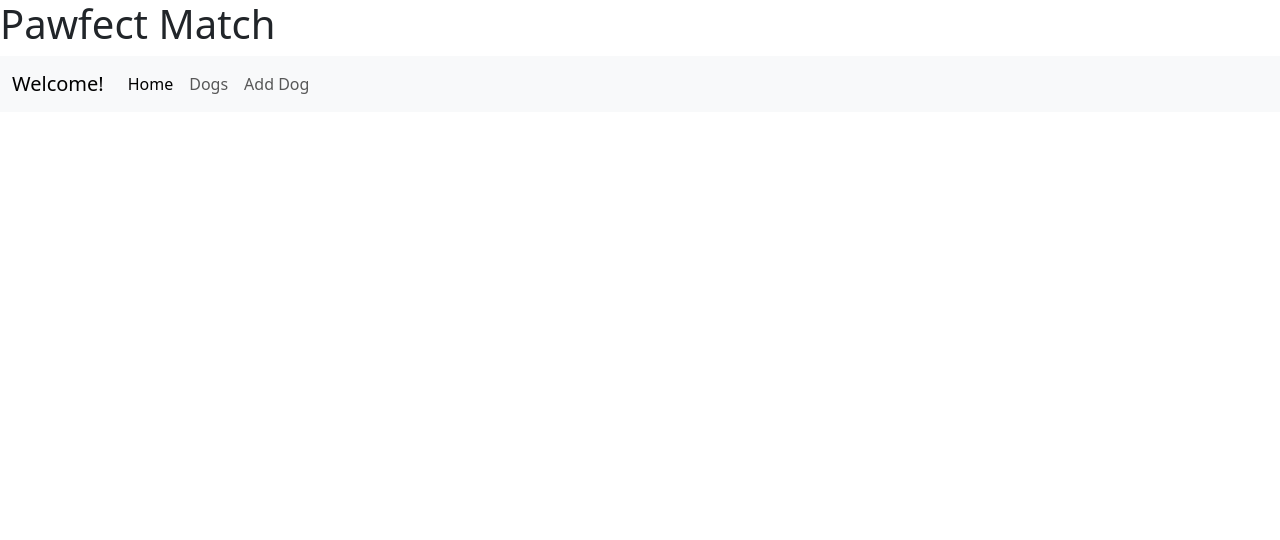
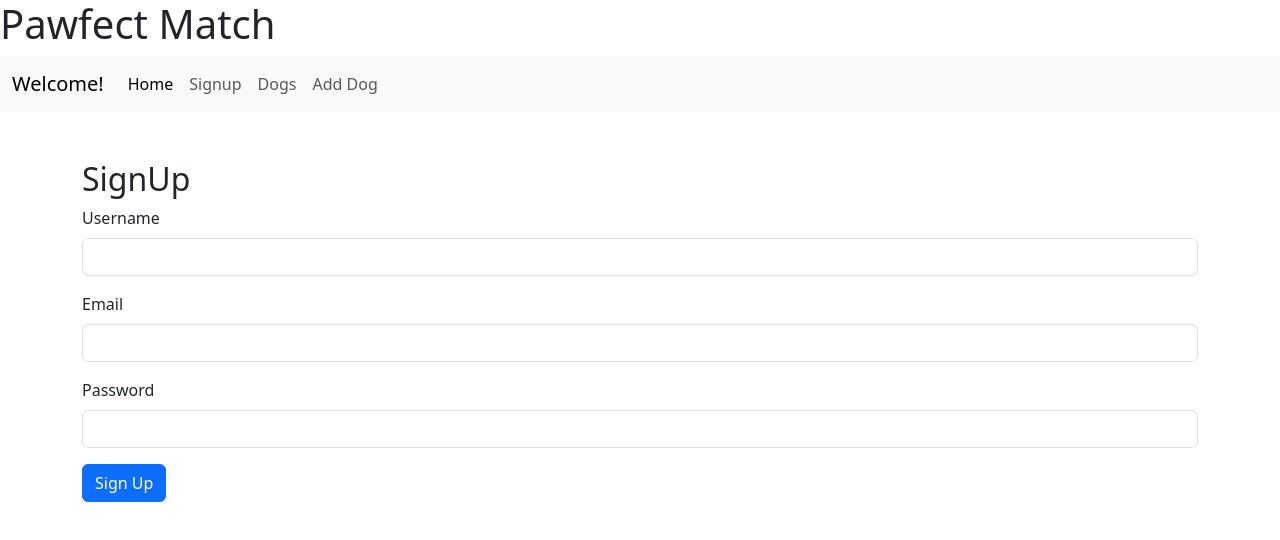
Before and after one commit to Jory-Roberts/pawfect-match, a React (Create React App) app in the folder client/: page /signup in a window 1280 px wide. Shown: the top 540 px of the page. Built offline with nearby package versions, Linux system fonts and the light colour scheme; no server answers.

Commit message:
SignUp works with frontend and updates state

```diff
--- a/client/src/App.js
+++ b/client/src/App.js
@@ -1,5 +1,5 @@
 import React, { useEffect, useState } from 'react';
-import { Route, Routes } from 'react-router-dom';
+import { Route, Routes, useNavigate } from 'react-router-dom';
 import Home from './components/Home/Home';
 import DogLanding from './components/DogLanding/DogLanding';
 import DogDetail from './components/DogDetail/DogDetail';
@@ -8,13 +8,23 @@ import Header from './components/Header/Header';
 import Navigation from './components/Navigation/Navigation';
 import 'bootstrap/scss/bootstrap.scss';
 import 'bootstrap/dist/js/bootstrap.bundle.min.js';
+import SignUp from './components/SignUp/SignUp';
 
 const App = () => {
+  const navigate = useNavigate();
+  const [user, setUser] = useState(null);
   const [dogs, setDogs] = useState([]);
 
   useEffect(() => {
+    fetchUser();
     fetchDogs();
   }, []);
+
+  const fetchUser = async () => {
+    const response = await fetch('/check_session');
+    const userData = await response.json();
+    setUser(userData);
+  };
 
   const fetchDogs = async () => {
     const response = await fetch('/dogs');
@@ -26,6 +36,11 @@ const App = () => {
     setDogs((current) => [...current, dog]);
   };
 
+  const handleSetUser = (user) => {
+    setUser(user);
+    navigate('/');
+  };
+
   return (
     <div>
       <main>
@@ -35,6 +50,10 @@ const App = () => {
           <Route
             path='/'
             element={<Home />}
+          />
+          <Route
+            path='/signup'
+            element={<SignUp onSignUp={handleSetUser} />}
           />
           <Route
             path='/dogs'
--- a/client/src/components/Navigation/Navigation.js
+++ b/client/src/components/Navigation/Navigation.js
@@ -37,6 +37,14 @@ const Navigation = () => {
             <li className='nav-item'>
               <Link
                 className='nav-link'
+                to='/signup'
+              >
+                Signup
+              </Link>
+            </li>
+            <li className='nav-item'>
+              <Link
+                className='nav-link'
                 to='/dogs'
               >
                 Dogs
--- /dev/null
+++ b/client/src/components/SignUp/SignUp.js
@@ -0,0 +1,116 @@
+import { useFormik } from 'formik';
+import * as Yup from 'yup';
+import { useState } from 'react';
+
+const SignUp = ({ onSignUp }) => {
+  const formik = useFormik({
+    initialValues: {
+      username: '',
+      email: '',
+      password: '',
+    },
+    validationSchema: Yup.object({
+      username: Yup.string().required('Username is required'),
+      email: Yup.string().required('Email is required'),
+      password: Yup.string().min(8, 'Password must be at least 8 characters').required('Password is required'),
+    }),
+    onSubmit: async (values) => {
+      try {
+        const response = await fetch('/signup', {
+          method: 'POST',
+          headers: {
+            'Content-Type': 'application/json',
+          },
+          body: JSON.stringify(values),
+        });
+        if (response.ok) {
+          const userData = await response.json();
+          onSignUp(userData);
+        } else {
+          const errorData = await response.json();
+          alert(errorData.error);
+        }
+      } catch (error) {
+        console.error('Error during signup', error);
+      }
+    },
+  });
+  return (
+    <div className='container mt-5'>
+      <h2>SignUp</h2>
+      <form onSubmit={formik.handleSubmit}>
+        <div className='mb-3'>
+          <label
+            htmlFor='username'
+            className='form-label'
+          >
+            Username
+          </label>
+          <input
+            id='username'
+            name='username'
+            type='text'
+            className='form-control'
+            onChange={formik.handleChange}
+            onBlur={formik.handleBlur}
+            value={formik.values.username}
+          />
+          {formik.touched.username && formik.errors.username ? (
+            <div className='text-danger'>{formik.errors.username}</div>
+          ) : null}
+        </div>
+
+        <div className='mb-3'>
+          <label
+            htmlFor='email'
+            className='form-label'
+          >
+            Email
+          </label>
+          <input
+            id='email'
+            name='email'
+            type='email'
+            className='form-control'
+            onChange={formik.handleChange}
+            onBlur={formik.handleBlur}
+            value={formik.values.email}
+          />
+          {formik.touched.email && formik.errors.email ? (
+            <div className='text-danger'>{formik.errors.email}</div>
+          ) : null}
+        </div>
+
+        <div className='mb-3'>
+          <label
+            htmlFor='password'
+            className='form-label'
+          >
+            Password
+          </label>
+          <input
+            id='password'
+            name='password'
+            type='password'
+            className='form-control'
+            onChange={formik.handleChange}
+            onBlur={formik.handleBlur}
+            value={formik.values.password}
+          />
+          {formik.touched.password && formik.errors.password ? (
+            <div className='text-danger'>{formik.errors.password}</div>
+          ) : null}
+        </div>
+
+        <button
+          type='submit'
+          className='btn btn-primary'
+        >
+          Sign Up
+        </button>
+      </form>
+    </div>
+  );
+};
+
+export default SignUp;
```
Also changed, not shown: 2 other files (tests, documents, lock files or other folders).
